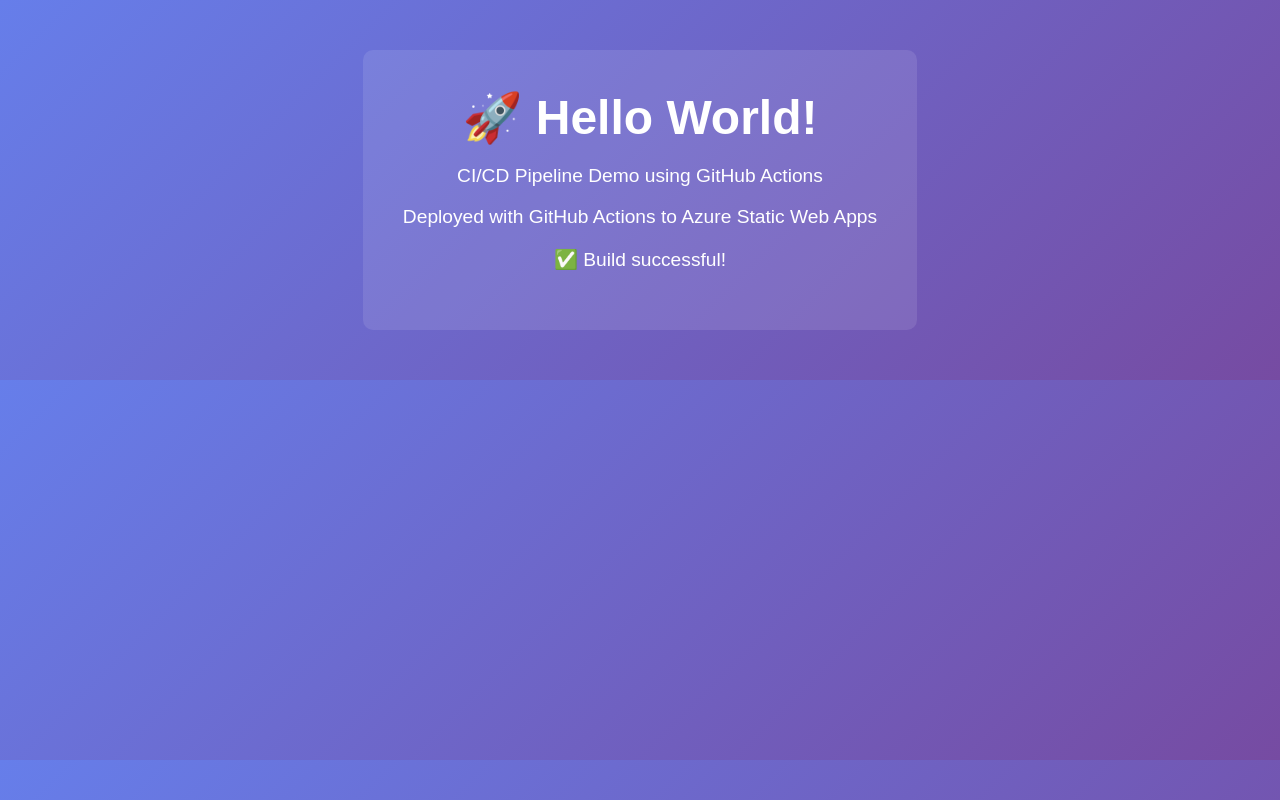
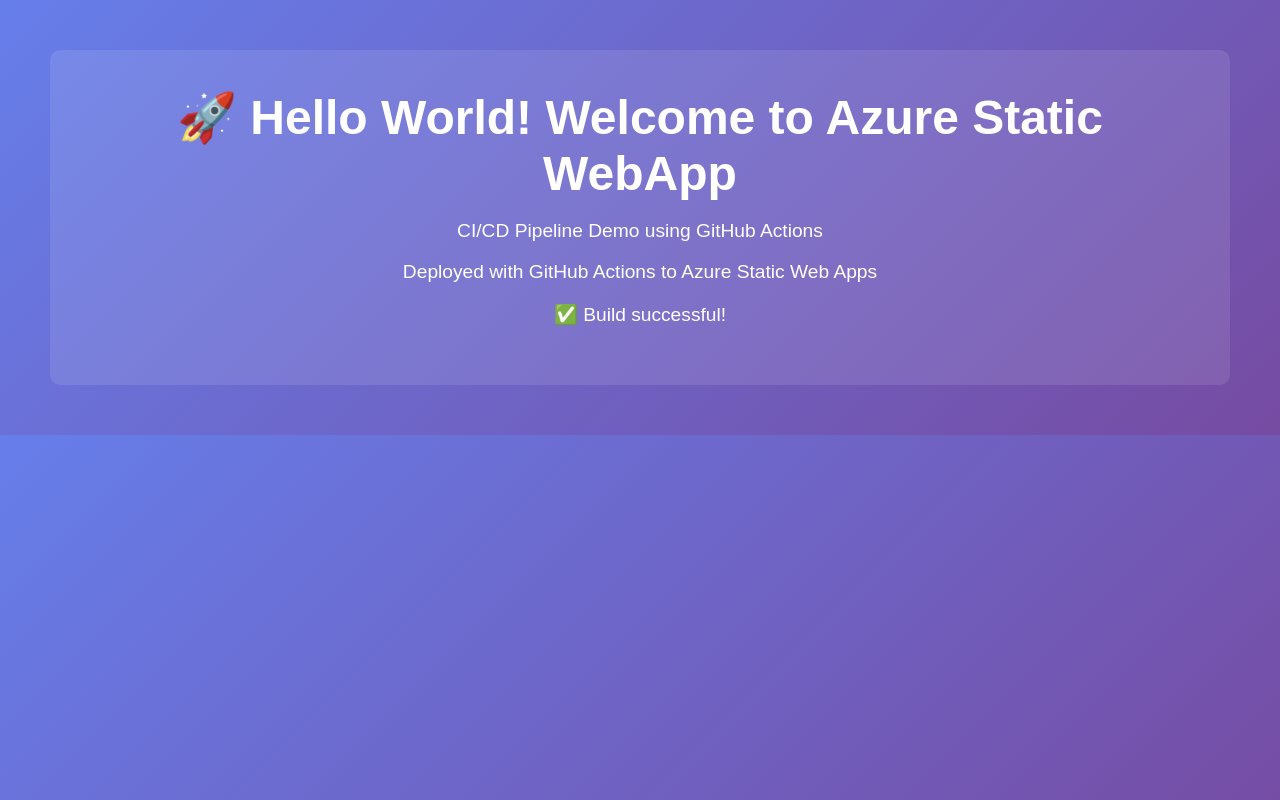
Before and after one commit to gargkrishna730/azure-devops-assignment, a website: page index.html in a window 1280 px wide. Drawn offline with Linux system fonts and the light colour scheme.

Commit message:
update index.html

```diff
--- a/index.html
+++ b/index.html
@@ -25,7 +25,7 @@
 </head>
 <body>
     <div class="container">
-        <h1>🚀 Hello World!</h1>
+        <h1>🚀 Hello World! Welcome to Azure Static WebApp</h1>
         <p>CI/CD Pipeline Demo using GitHub Actions</p>
         <p>Deployed with GitHub Actions to Azure Static Web Apps</p>
         <p>✅ Build successful!</p>
```
